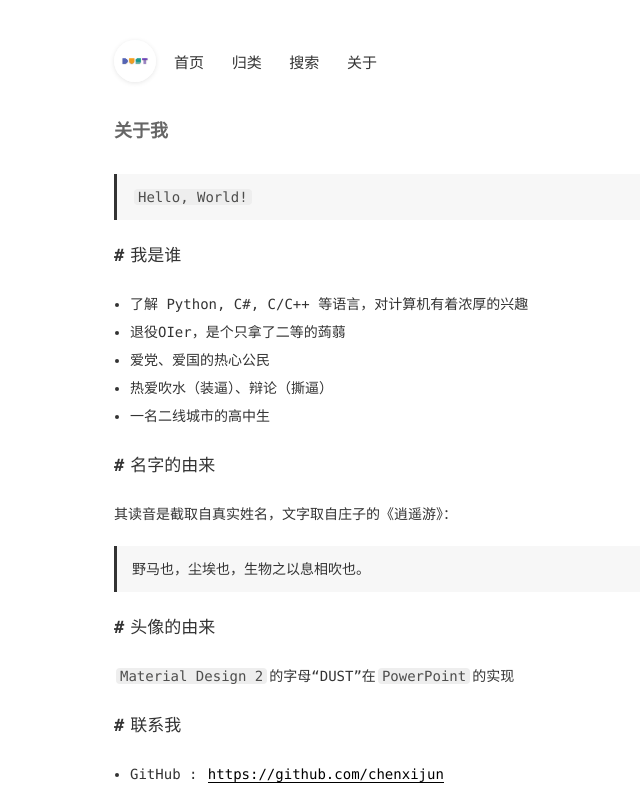
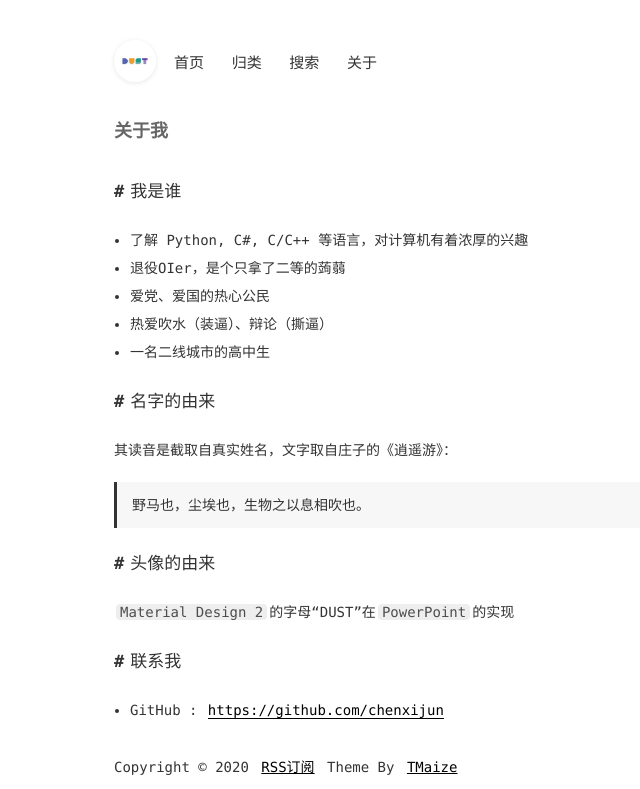
Before and after one commit to chenxijun/chenxijun.github.io, a Jekyll site: the page built from pages/about.md, in a window 1280 px wide, cut to the strip 0-789 px from the top of the page. Shown: the whole strip, without its empty margins (200-840 px from the left). Built offline with Jekyll 4.4.1, drawn with Linux system fonts in a browser that asks for light colours.

Commit message:
Delete something

```diff
--- a/pages/about.md
+++ b/pages/about.md
@@ -2,8 +2,6 @@
 layout: mypost
 title: 关于我
 ---
-
-> `Hello, World!`
 
 ## 我是谁
 
```
